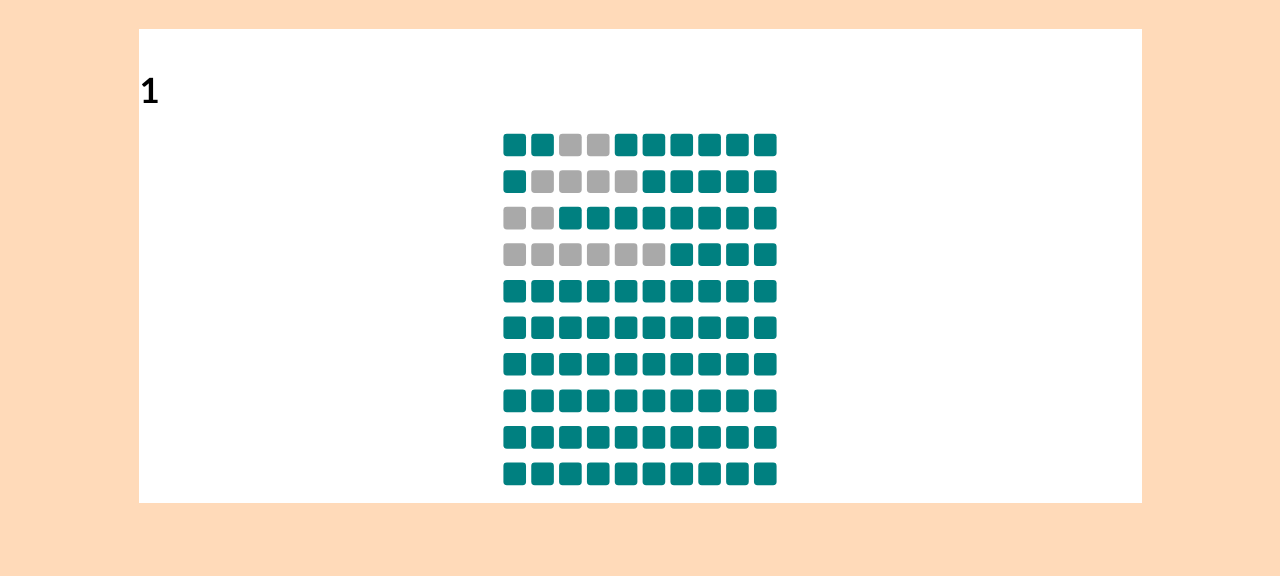
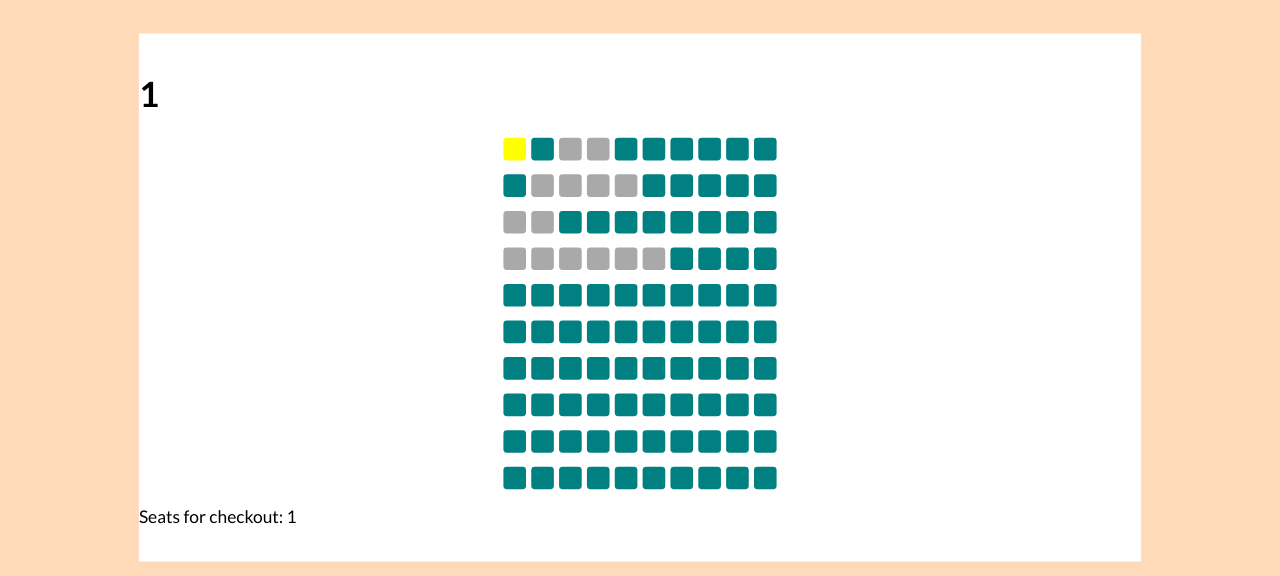
Before and after one commit to zlydenko/movie-night, a React (Create React App) app: page /sessions/1 in a window 1280 px wide. Both pictures are taken after a click on the element 514 px from the left and 350 px from the top of the page. Shown: the part 206-782 px from the top of the page. Built offline with nearby package versions, Linux system fonts and the light colour scheme.

Commit message:
refactor SeatsPicker :tada:

```diff
--- a/src/SeatsPicker/index.js
+++ b/src/SeatsPicker/index.js
@@ -20,7 +20,7 @@ const Cell = styled.div`
   border-radius: 0.2em;
 `;
 
-const SeatsGrid = ({ reservedSeats, clickFn }) => {
+const SeatsGrid = ({ reservedSeats, clickFn, chosen }) => {
   const seatsAvailable = new Array(100).fill(null);
   const reservingSeats = reservedSeats.map(value => {
     const row = value[0];
@@ -33,7 +33,13 @@ const SeatsGrid = ({ reservedSeats, clickFn }) => {
     <Grid>
       {seatsAvailable.map((value, _) => {
         if (value === null) {
-          return <Cell onClick={clickFn} key={_} />;
+          return (
+            <Cell
+              selected={chosen.includes(_ + 1)}
+              onClick={() => clickFn(_)}
+              key={_}
+            />
+          );
         } else {
           return <Cell notAvailable key={_} />;
         }
@@ -48,9 +54,17 @@ class SeatsPicker extends React.Component {
   };
 
   selectSeats(_) {
-    const index = Number(_._targetInst.return.key) + 1;
-    console.log(index);
-    // this.setState({ chosenSeats: [...this.state.chosenSeats, index] });
+    const seatIndex = _ + 1;
+    const curSeats = this.state.chosenSeats;
+    const isChosen = curSeats.indexOf(seatIndex) !== -1;
+    let newSeats;
+    if (isChosen) {
+      newSeats = [...curSeats];
+      newSeats.splice(newSeats.indexOf(seatIndex), 1);
+    } else {
+      newSeats = [...curSeats, seatIndex];
+    }
+    this.setState({ chosenSeats: newSeats });
   }
 
   render() {
@@ -60,7 +74,14 @@ class SeatsPicker extends React.Component {
     return (
       <div>
         <h1>{id}</h1>
-        <SeatsGrid reservedSeats={seatsArr} clickFn={this.selectSeats} />
+        <SeatsGrid
+          reservedSeats={seatsArr}
+          clickFn={this.selectSeats.bind(this)}
+          chosen={this.state.chosenSeats}
+        />
+        {this.state.chosenSeats.length > 0 && (
+          <p>{`Seats for checkout: ${this.state.chosenSeats.join(", ")}`}</p>
+        )}
       </div>
     );
   }
```
